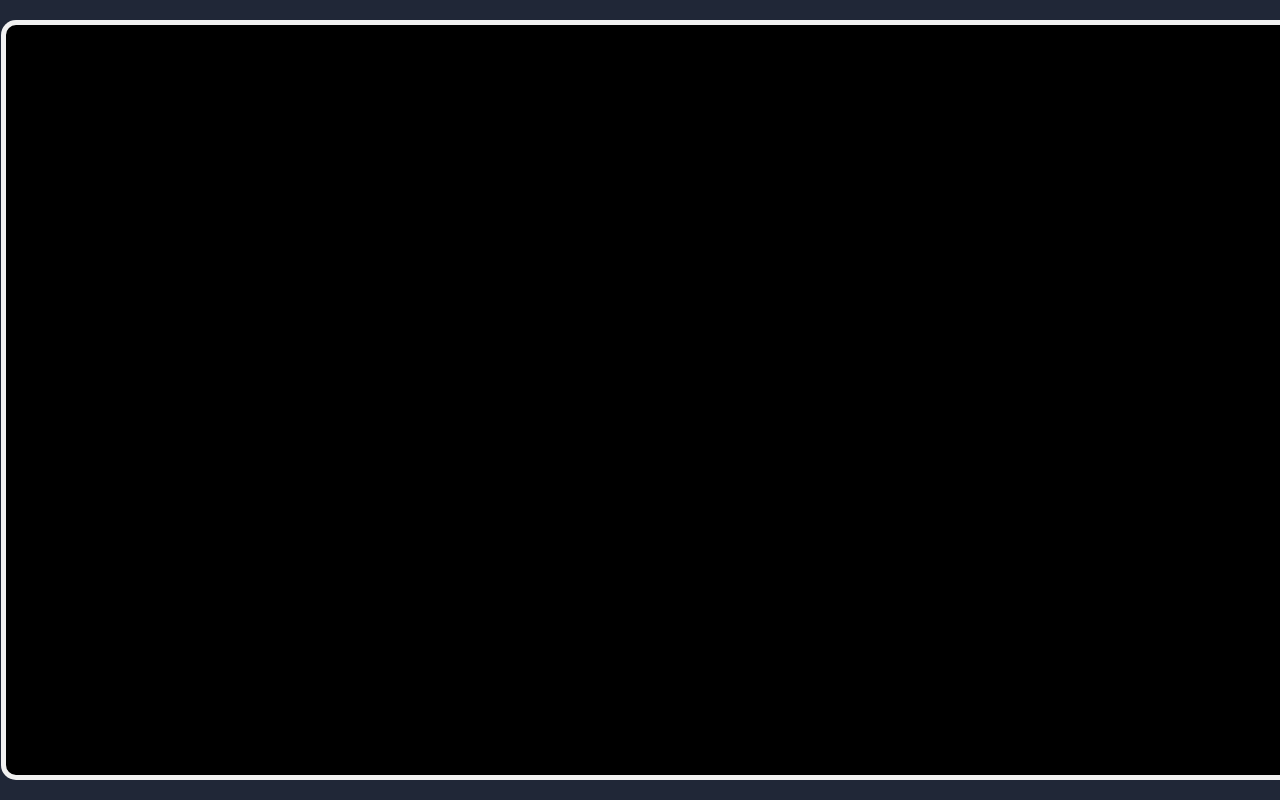
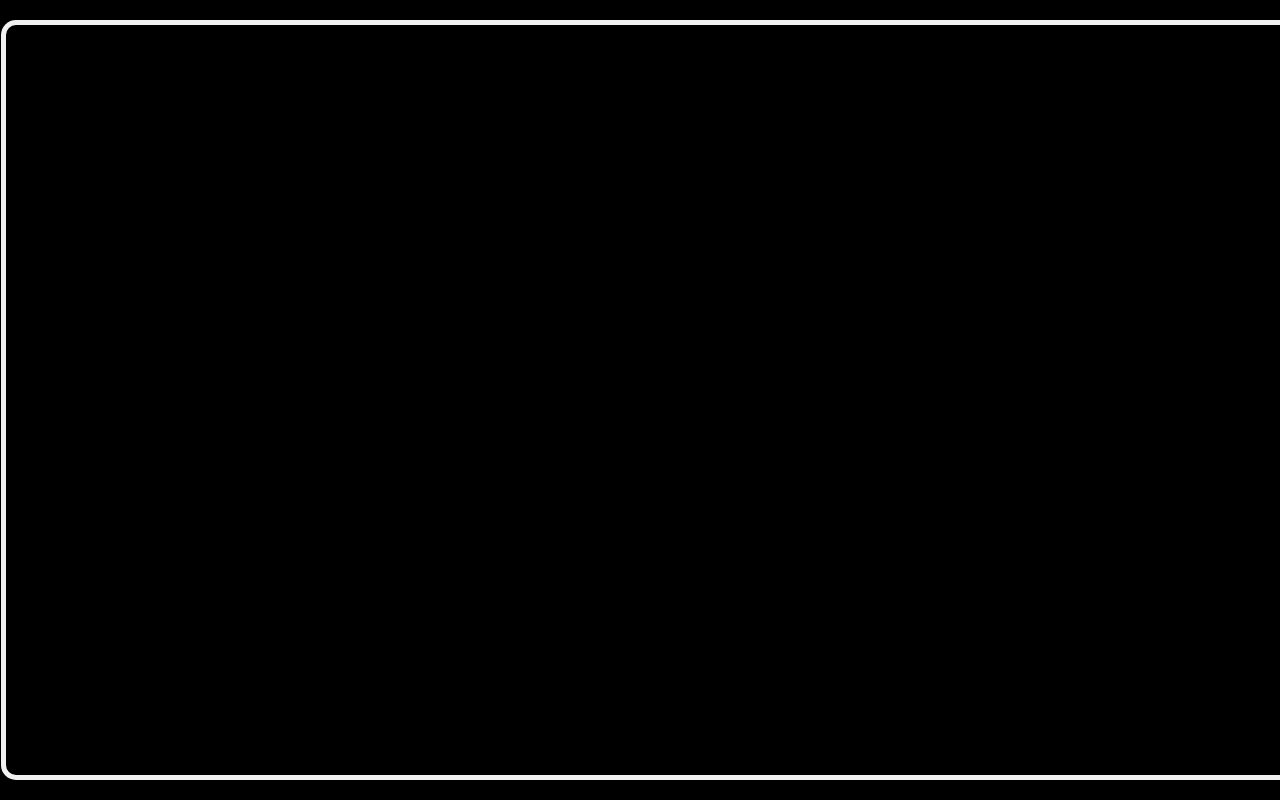
Before and after one commit to Brandon-J12/Brandon-J12.github.io, a plain HTML site: page fsd-projects/platformer/index.html in a window 1280 px wide. Shown: the top 800 px of the page. Drawn offline with nearby package versions, Linux system fonts and the light colour scheme.

Commit message:
color change

```diff
--- a/fsd-projects/platformer/platformer.css
+++ b/fsd-projects/platformer/platformer.css
@@ -1,6 +1,6 @@
 body {
   margin: 0px;
-  background-color: #202737;
+  background-color: #000000;
   min-height: 100vh;
   display: flex;
   justify-content: center;
```
